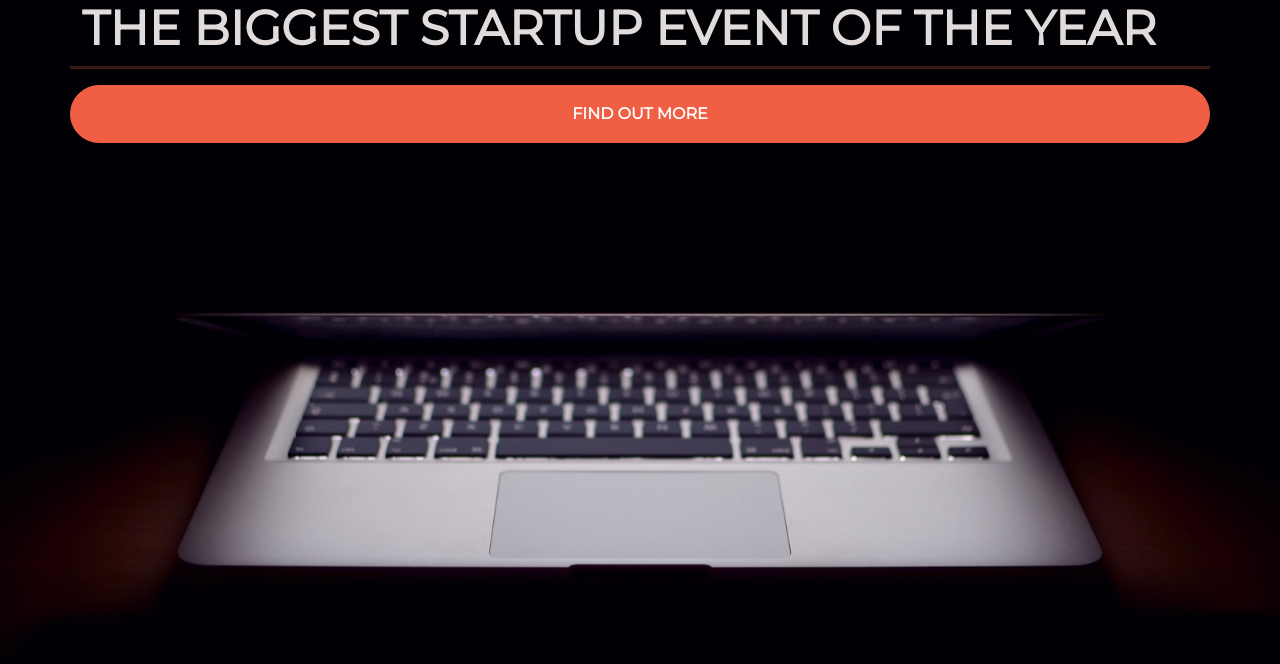
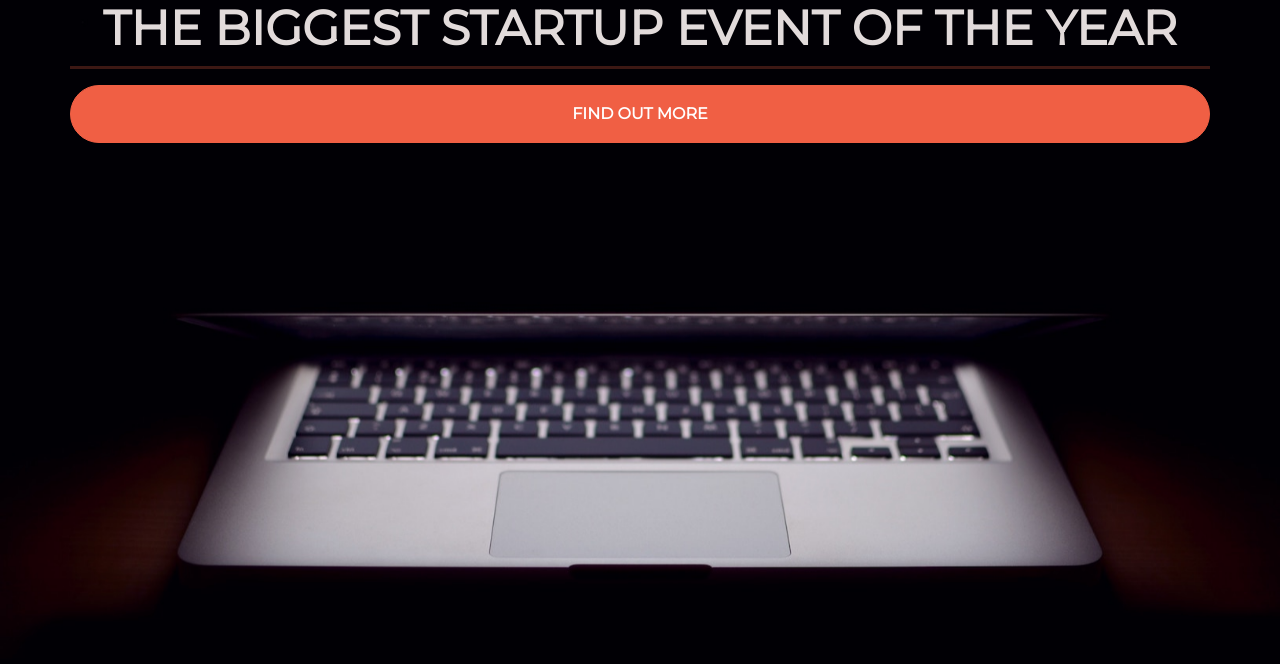
Before and after one commit to Germain712/ZM-Bootstrap-Startup-Website, a plain HTML site: page index.html in a window 1280 px wide. Drawn offline with nearby package versions, Linux system fonts and the light colour scheme.

Commit message:
wrapped a header around the h1 & gave it a bootstrap class to centre it

```diff
--- a/index.html
+++ b/index.html
@@ -23,9 +23,11 @@
   <body>
     <div class="container">
       <div class="row">
-        <h1 class="text-uppercase">
-          <strong>The biggest startup event of the year</strong>
-        </h1>
+        <header class="text-center">
+          <h1 class="text-uppercase">
+            <strong>The biggest startup event of the year</strong>
+          </h1>
+        </header>
         <hr />
         <button class="btn btn-primary btn-xl">Find out more</button>
       </div>
```
